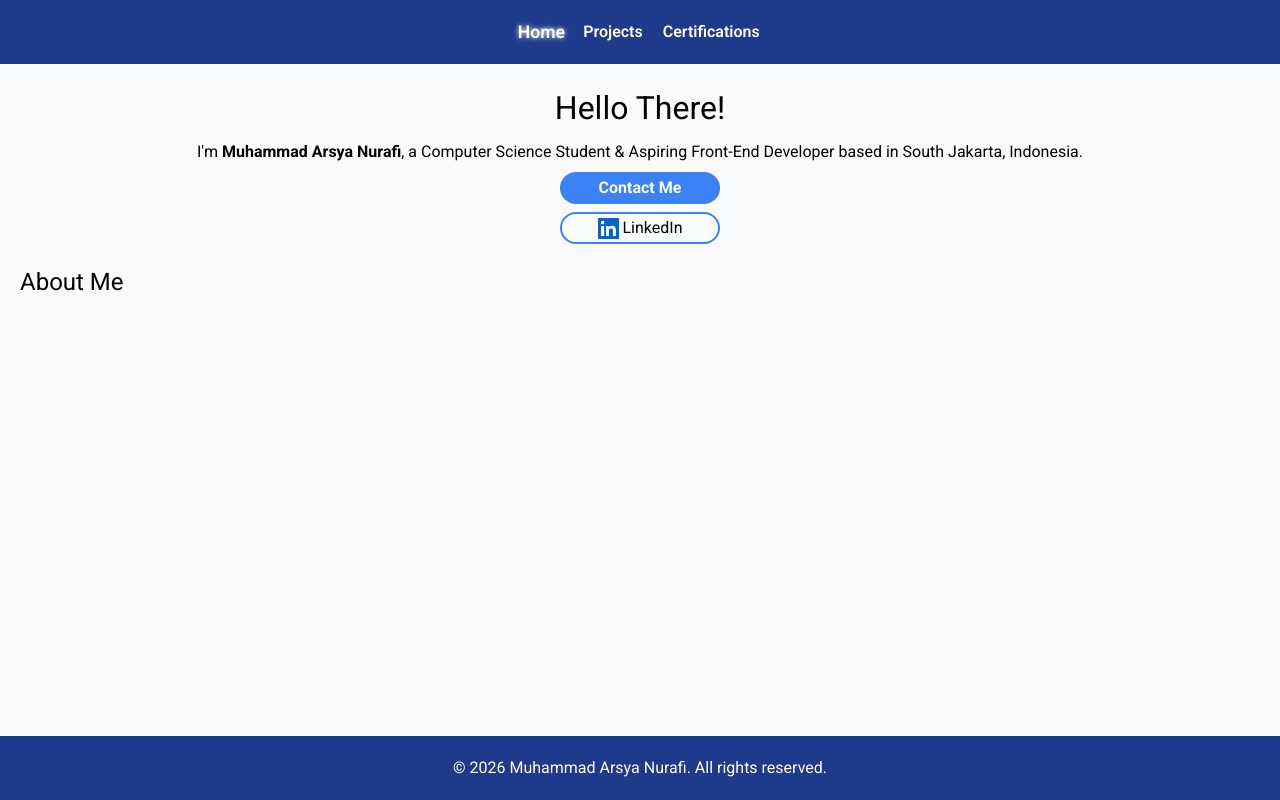
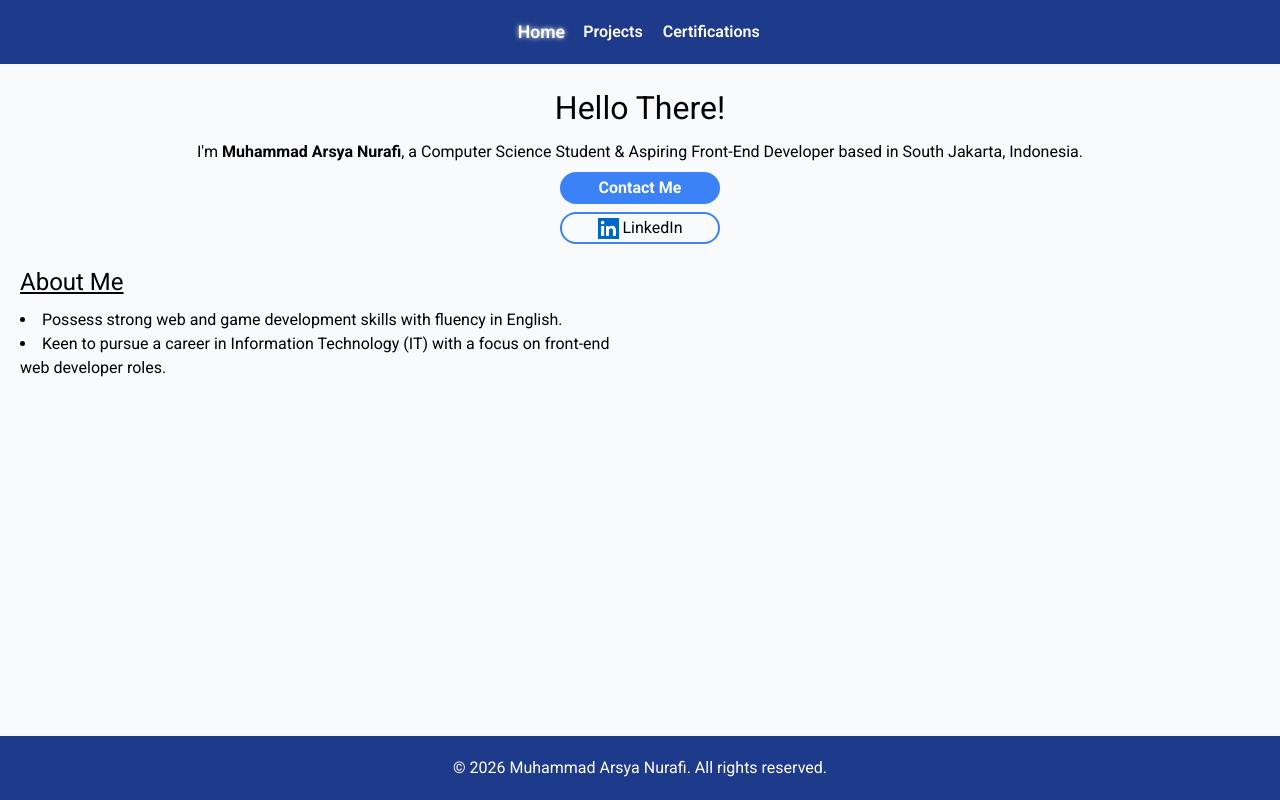
Before and after one commit to arsya2405/frontend-portofolio, a React (Vite) app: page / in a window 1280 px wide. Built offline with nearby package versions, Linux system fonts and the light colour scheme.

Commit message:
Update AboutMeComponent.tsx

```diff
--- a/src/components/AboutMeComponent.tsx
+++ b/src/components/AboutMeComponent.tsx
@@ -1,8 +1,12 @@
 function AboutMe () {
     return (
         <article className="flex">
-            <div className="flex-1">
-                <h2>About Me</h2>
+            <div className="flex-1 flex flex-col gap-[0.5rem]">
+                <h2 className="underline">About Me</h2>
+                <ul className="list-disc list-inside">
+                    <li>Possess strong web and game development skills with fluency in English.</li>
+                    <li>Keen to pursue a career in Information Technology (IT) with a focus on front-end web developer roles.</li>
+                </ul>
             </div>
             <div className="flex-1">
 
```
